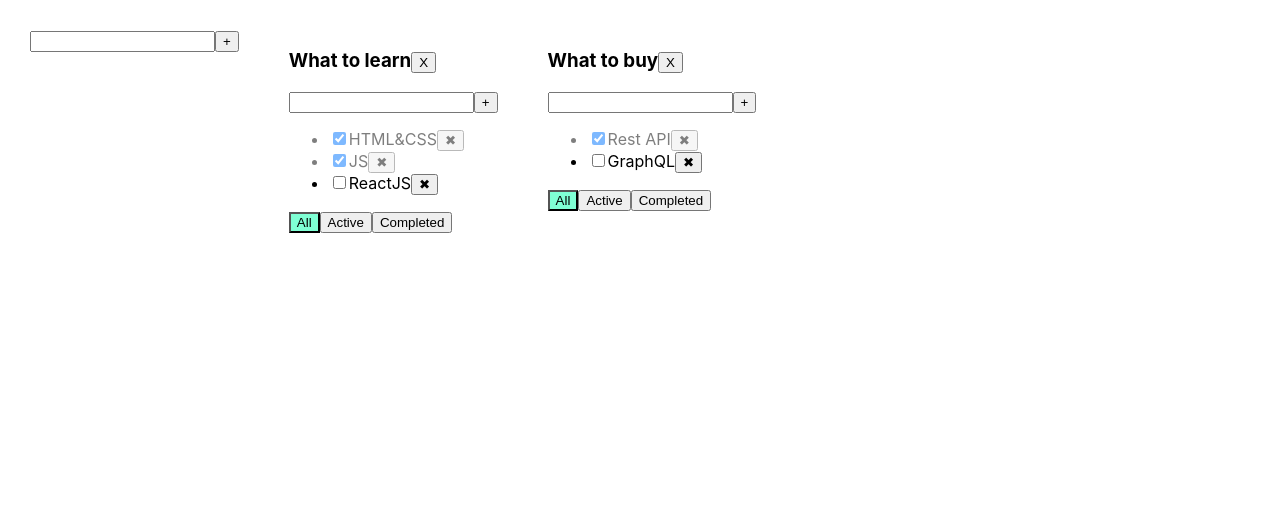
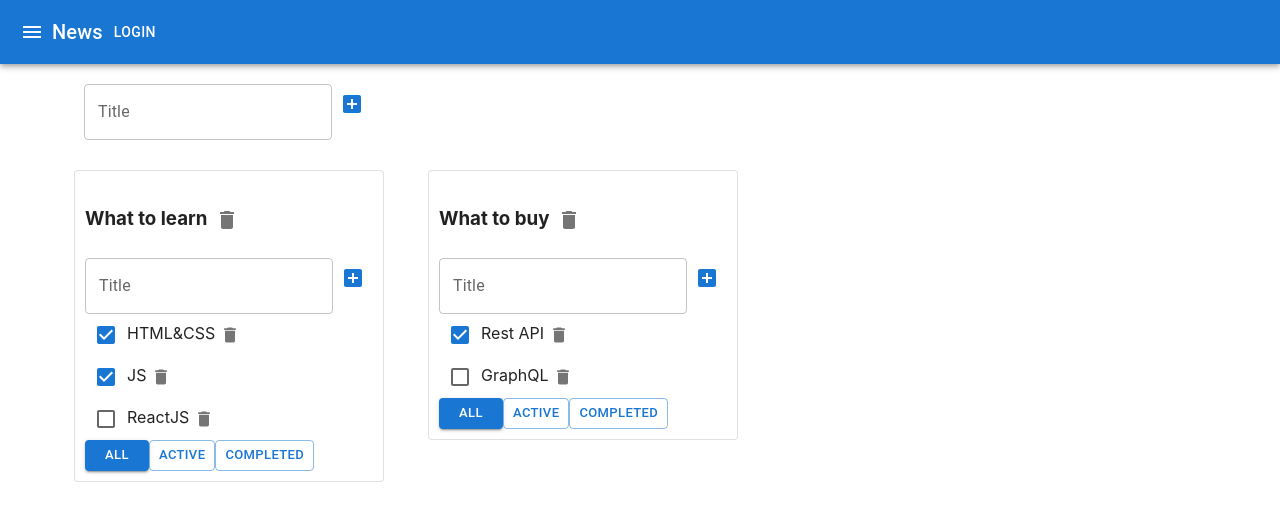
Before and after one commit to mrAxekash/todolist, a React (Create React App) app: page / in a window 1280 px wide. Shown: the top 520 px of the page. Built offline with nearby package versions, Linux system fonts and the light colour scheme.

Commit message:
Add MUI component

```diff
--- a/package.json
+++ b/package.json
@@ -3,6 +3,10 @@
   "version": "0.1.0",
   "private": true,
   "dependencies": {
+    "@emotion/react": "^11.11.0",
+    "@emotion/styled": "^11.11.0",
+    "@mui/icons-material": "^5.11.16",
+    "@mui/material": "^5.13.2",
     "@testing-library/jest-dom": "^5.16.5",
     "@testing-library/react": "^13.4.0",
     "@testing-library/user-event": "^13.5.0",
--- a/src/AddItemForm.tsx
+++ b/src/AddItemForm.tsx
@@ -1,5 +1,9 @@
 import * as React from 'react';
 import {ChangeEvent, KeyboardEvent, useState} from "react";
+import Button from '@mui/material/Button';
+import TextField from '@mui/material/TextField';
+import IconButton from "@mui/material/IconButton/IconButton";
+import {AddBox} from "@mui/icons-material";
 
 type Props = {
     callback: (title: string) => void
@@ -35,18 +39,18 @@ export const AddItemForm = (props: Props) => {
 
     return (
         <div>
-            <input
+            <TextField
+                error={!!error}
+                variant="outlined"
                 onChange={onChangeHandler}
                 value={title}
                 onKeyDown={onKeyDownHandler}
-                className={error ? 'error' : ''}
+                label={'Title'}
+                helperText={error}
             />
-            <button
-                onClick={addItem}
-            >
-                +
-            </button>
-            {error && <div className={'errorText'}> {error} </div>}
+            <IconButton color={'primary'} onClick={addItem}  >
+                <AddBox />
+            </IconButton>
         </div>
     );
 };
--- a/src/App.css
+++ b/src/App.css
@@ -1,23 +1,8 @@
-.App {
-  padding: 30px;
-  display: flex;
-}
+/*.App {*/
+/*  padding: 30px;*/
+/*  display: flex;*/
+/*}*/
 
-.App > div {
-  margin-right: 50px;
-}
-
-.error {
-  border: 2px red solid;
-}
-.errorText {
-  color: red;
-}
-
-.active-filter {
-  background-color: aquamarine;
-}
-
-.is-done {
-  opacity: 0.5;
-}
+/*.App > div {*/
+/*  margin-right: 50px;*/
+/*}*/
--- a/src/App.tsx
+++ b/src/App.tsx
@@ -2,7 +2,12 @@ import React, {useState} from 'react';
 import './App.css';
 import {TaskType, Todolist} from "./Todolist";
 import {v1} from "uuid";
-import { AddItemForm } from './AddItemForm';
+import {AddItemForm} from './AddItemForm';
+import {Header} from "./Header";
+import Container from '@mui/material/Container';
+import Paper from '@mui/material/Paper';
+import Grid from "@mui/material/Grid";
+
 
 export type FilteredValuesType = 'all' | 'active' | 'completed'
 
@@ -51,15 +56,18 @@ function App() {
 
     const addTask = (newTaskTitle: string, todolistID: string) => {
         let newTask: TaskType = {id: v1(), title: newTaskTitle, isDone: false}
-        setTasks({...tasks, [todolistID]: [ newTask , ...tasks[todolistID]]})
+        setTasks({...tasks, [todolistID]: [newTask, ...tasks[todolistID]]})
     }
 
     const changeTaskStatus = (taskId: string, isDone: boolean, todolistID: string) => {
-        setTasks({...tasks, [todolistID]: tasks[todolistID].map(task => task.id === taskId ? {...task, isDone } : task)})
+        setTasks({...tasks, [todolistID]: tasks[todolistID].map(task => task.id === taskId ? {...task, isDone} : task)})
     }
 
     const changeTaskTitle = (todolistID: string, taskID: string, newTitle: string) => {
-        setTasks({...tasks, [todolistID]: tasks[todolistID].map(task => task.id === taskID ? {...task, title: newTitle} : task ) })
+        setTasks({
+            ...tasks,
+            [todolistID]: tasks[todolistID].map(task => task.id === taskID ? {...task, title: newTitle} : task)
+        })
     }
 
     //todolists function
@@ -81,7 +89,13 @@ function App() {
 
     return (
         <div className="App">
-            <AddItemForm callback={addTodolist} />
+            <Header/>
+            <Container fixed>
+                <Grid container style={{padding: '20px'}}>
+                    <AddItemForm callback={addTodolist}/>
+                </Grid>
+
+                <Grid container spacing={3}>
                     {todolists.map(todolist => {
 
                         let taskForTodolist = tasks[todolist.id]
@@ -94,6 +108,8 @@ function App() {
                         }
 
                         return (
+                            <Grid item>
+                                <Paper variant={'outlined'} elevation={6} style={{padding: '10px', margin: '10px'}}>
                                     <Todolist
                                         key={todolist.id}
                                         id={todolist.id}
@@ -108,8 +124,16 @@ function App() {
                                         changeTaskTitle={changeTaskTitle}
                                         changeTodolistTitle={changeTodolistTitle}
                                     />
+                                </Paper>
+
+                            </Grid>
+
                         )
                     })}
+                </Grid>
+
+            </Container>
+
         </div>
     );
 }
--- a/src/EditableSpan.tsx
+++ b/src/EditableSpan.tsx
@@ -1,5 +1,6 @@
 import * as React from 'react';
 import {ChangeEvent, useState} from "react";
+import TextField from "@mui/material/TextField";
 
 type Props = {
     value: string
@@ -26,7 +27,8 @@ export const EditableSpan = (props: Props) => {
     return (
         <>
             {editMode ?
-                <input
+                <TextField
+                    variant="outlined"
                     value={value}
                     autoFocus
                     onBlur={activateViewMode}
--- /dev/null
+++ b/src/Header.tsx
@@ -0,0 +1,30 @@
+import * as React from 'react';
+import AppBar from '@mui/material/AppBar';
+import Toolbar from '@mui/material/Toolbar';
+import Typography from '@mui/material/Typography';
+import Button from '@mui/material/Button';
+import IconButton from '@mui/material/IconButton';
+import MenuIcon from '@mui/icons-material/Menu';
+
+type Props = {
+
+};
+export const Header = (props: Props) => {
+    return (
+        <AppBar position="static">
+            <Toolbar>
+                <IconButton
+                    edge="start"
+                    color="inherit"
+                    aria-label="menu"
+                >
+                    <MenuIcon />
+                </IconButton>
+                <Typography variant="h6">
+                    News
+                </Typography>
+                <Button color="inherit">Login</Button>
+            </Toolbar>
+        </AppBar>
+    );
+};
--- a/src/Todolist.tsx
+++ b/src/Todolist.tsx
@@ -1,9 +1,12 @@
 import * as React from 'react';
 import {FilteredValuesType} from "./App";
 import {ChangeEvent, useState, KeyboardEvent} from "react";
-import { AddItemForm } from './AddItemForm';
-import { EditableSpan } from './EditableSpan';
-
+import {AddItemForm} from './AddItemForm';
+import {EditableSpan} from './EditableSpan';
+import Button from '@mui/material/Button';
+import IconButton from '@mui/material/IconButton/IconButton';
+import DeleteIcon from '@mui/icons-material/Delete';
+import Checkbox from '@mui/material/Checkbox';
 
 export type TaskType = {
     id: string
@@ -30,11 +33,11 @@ export const Todolist = (props: Props) => {
         props.addTask(title, props.id)
     }
 
-    const onAllClickHandler = () => props.changeFilter( props.id ,'all')
+    const onAllClickHandler = () => props.changeFilter(props.id, 'all')
 
-    const onActiveClickHandler = () => props.changeFilter(props.id ,'active')
+    const onActiveClickHandler = () => props.changeFilter(props.id, 'active')
 
-    const onCompletedChangeHandler = () => props.changeFilter(props.id ,'completed')
+    const onCompletedChangeHandler = () => props.changeFilter(props.id, 'completed')
 
 
     const deleteTodolist = () => {
@@ -49,11 +52,13 @@ export const Todolist = (props: Props) => {
     return (
         <div>
             <h3>
-                <EditableSpan value={props.title} callback={changeTodolistTitle} />
-                <button onClick={deleteTodolist}>X</button>
+                <EditableSpan value={props.title} callback={changeTodolistTitle}/>
+                <IconButton aria-label="delete">
+                    <DeleteIcon onClick={deleteTodolist}/>
+                </IconButton>
             </h3>
-            <AddItemForm callback={addTask} />
-            <ul>
+            <AddItemForm callback={addTask}/>
+            <div>
                 {props.tasks.map(task => {
 
                     const changeTaskTitle = (newTitle: string) => {
@@ -65,28 +70,46 @@ export const Todolist = (props: Props) => {
                         props.changeTaskStatus(task.id, e.currentTarget.checked, props.id)
                     }
 
-                    return <li
+                    return <div
                         key={task.id}
                         className={task.isDone ? 'is-done' : ''}
                     >
-                        <input type="checkbox" checked={task.isDone} onChange={onChangeHandler}/>
+                        <Checkbox checked={task.isDone} onChange={onChangeHandler} />
+                        <EditableSpan value={task.title} callback={changeTaskTitle}/>
 
-                        <EditableSpan value={task.title} callback={changeTaskTitle} />
-                        {/*<span>{task.title}</span>*/}
+                        {<IconButton aria-label="delete" size={'small'}>
+                            <DeleteIcon onClick={onClickHandler} fontSize={'small'} />
+                        </IconButton>}
+                    </div>
+                })}
+            </div>
+            <div>
 
-                        <button onClick={onClickHandler}>✖</button>
-                    </li>
-                })}
-            </ul>
-            <div>
-                <button onClick={onAllClickHandler} className={props.filter === 'all' ? 'active-filter' : ''}>All
-                </button>
-                <button onClick={onActiveClickHandler}
-                        className={props.filter === 'active' ? 'active-filter' : ''}>Active
-                </button>
-                <button onClick={onCompletedChangeHandler}
-                        className={props.filter === 'completed' ? 'active-filter' : ''}>Completed
-                </button>
+                <Button
+                    onClick={onAllClickHandler}
+                    variant={props.filter === 'all' ? 'contained' : 'outlined'}
+                    size={'small'}
+                >
+                    All
+                </Button>
+
+                <Button
+                    onClick={onActiveClickHandler}
+                    variant={props.filter === 'active' ? 'contained' : 'outlined'}
+                    size={'small'}
+                >
+                    Active
+                </Button>
+
+                <Button
+                    onClick={onCompletedChangeHandler}
+                    variant={props.filter === 'completed' ? 'contained' : 'outlined'}
+                    size={'small'}
+                >
+                    Completed
+                </Button>
+
+
             </div>
         </div>
     );
```
Also changed, not shown: 1 other file (tests, documents, lock files or other folders). Lines whose indentation alone changed are shown as unchanged.
